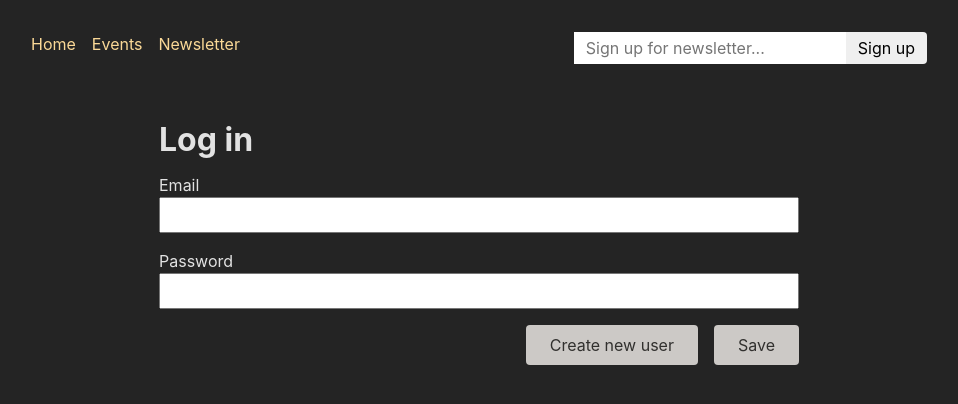
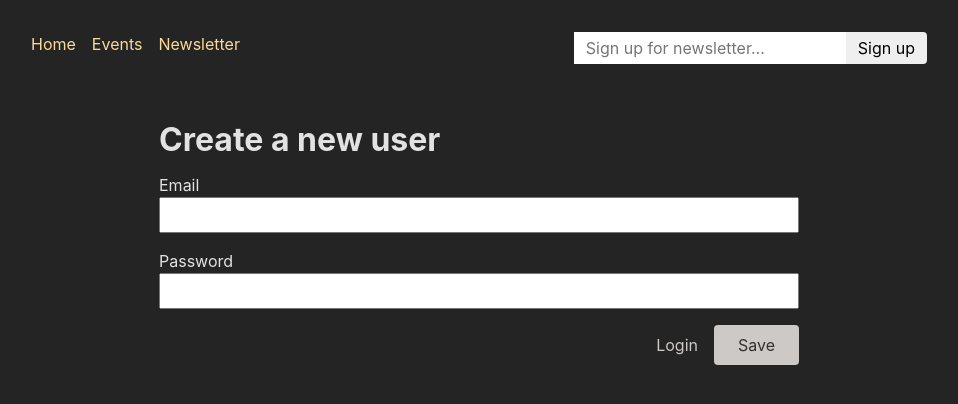
Before and after one commit to aadil42/React-authentication, a React (Create React App) app in the folder frontend/: page /auth in a window 1280 px wide. Shown: the top 404 px of the page, without its empty margins (161-1119 px from the left). Built offline with nearby package versions, Linux system fonts and the light colour scheme.

Commit message:
changing search parameters on a button click with useSearchParams hook from react-router-dom

```diff
--- a/frontend/src/components/AuthForm.js
+++ b/frontend/src/components/AuthForm.js
@@ -1,14 +1,12 @@
-import { useState } from 'react';
-import { Form } from 'react-router-dom';
+import { Form, Link, useSearchParams } from 'react-router-dom';
 
 import classes from './AuthForm.module.css';
 
 function AuthForm() {
-  const [isLogin, setIsLogin] = useState(true);
+  const [searchParams] = useSearchParams();
 
-  function switchAuthHandler() {
-    setIsLogin((isCurrentlyLogin) => !isCurrentlyLogin);
-  }
+  // this mode is coming from the url you specified in the Link comoponent below.
+  const isLogin = searchParams.get('mode') === 'login';
 
   return (
     <>
@@ -23,9 +21,9 @@
           <input id="password" type="password" name="password" required />
         </p>
         <div className={classes.actions}>
-          <button onClick={switchAuthHandler} type="button">
+          <Link to={`?mode=${isLogin ? 'signup' : 'login'}`}>
             {isLogin ? 'Create new user' : 'Login'}
-          </button>
+          </Link>
           <button>Save</button>
         </div>
       </Form>
```
